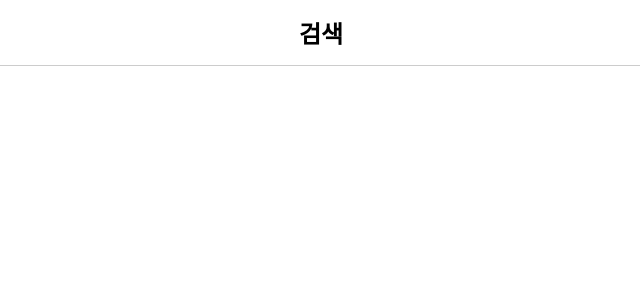
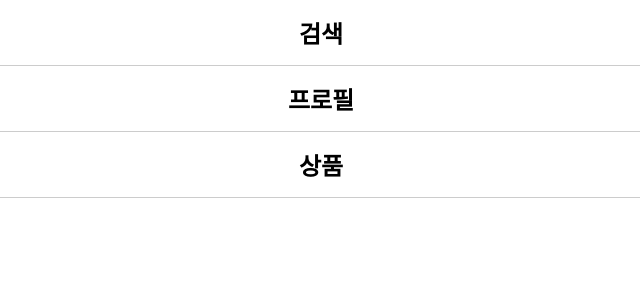
Before and after one commit to cinnamoneight26/first_react, a React app in the folder 3-component/: page / in a window 1280 px wide. Shown: the top 300 px of the page, without its empty margins (319-959 px from the left). Built offline with nearby package versions, Linux system fonts and the light colour scheme.

Commit message:
함수형 컴포넌트를 재활용할 수 있는 형태로 개선 props

```diff
--- a/3-component/src/App.js
+++ b/3-component/src/App.js
@@ -2,9 +2,14 @@ import React from "react";
 // Header 함수형 컴포넌트 import
 import Header from "./components/Header.js";
 
-
 export default class App extends React.Component {
   render() {
-    return <Header />
+    return (
+    <>
+      <Header title="검색" />
+      <Header title="프로필" />
+      <Header title="상품" />
+    </>
+    );
   }
 }
--- a/3-component/src/components/Header.js
+++ b/3-component/src/components/Header.js
@@ -4,6 +4,9 @@ import React from 'react';
     함수 컴포넌트
     Component 클래스를 상속하여 리액트 컴포넌트를 만드는 방법도 있지만
     함수형으로 컴포넌트를 만드는 방법도 있다.
+    함수 컴퍼넌트와 클래스 컴퍼넌트의 가장 큰 차이는 상태의 유무에 있다.
+    함수 컴퍼넌트에는 스테이트가 없다.
+    스스로 상태 관리가 필요한 경우 클래스 컴포넌트를 사용하고, 그렇지 않은 경우 함수 컴포넌트로 충분하다.
     함수형 컴포넌트는 리액트 앨리먼트를 반환하는 함수여야만 리액트 컴포넌트가 될 자격을 가진다.
 
     클래스 상속이나 render 메소드도 없어서 클래스 컴포넌트에 비해 상대적으로 코드가 짧다.
@@ -14,11 +17,13 @@ import React from 'react';
     컴포넌트를 만들 때 컴포넌트 이름처럼 맨 앞 글자를 대문자로 표시해주는 것이 관례
     jsx 문법을 사용하는 곳에서는 리액트 모듈을 import 해주어야 함
 
+    2022.1.8 : header 요소 재활용 가능하도록 수정
+    검색이라는 문자열을 지우고 props를 이용하여 타이틀을 입력함
 */
-const Header = () => {
+const Header = (props) => {
     return (
         <header>
-            <h2 className="container">검색</h2>
+            <h2 className="container">{props.title}</h2>
         </header>
     )
 }
```
